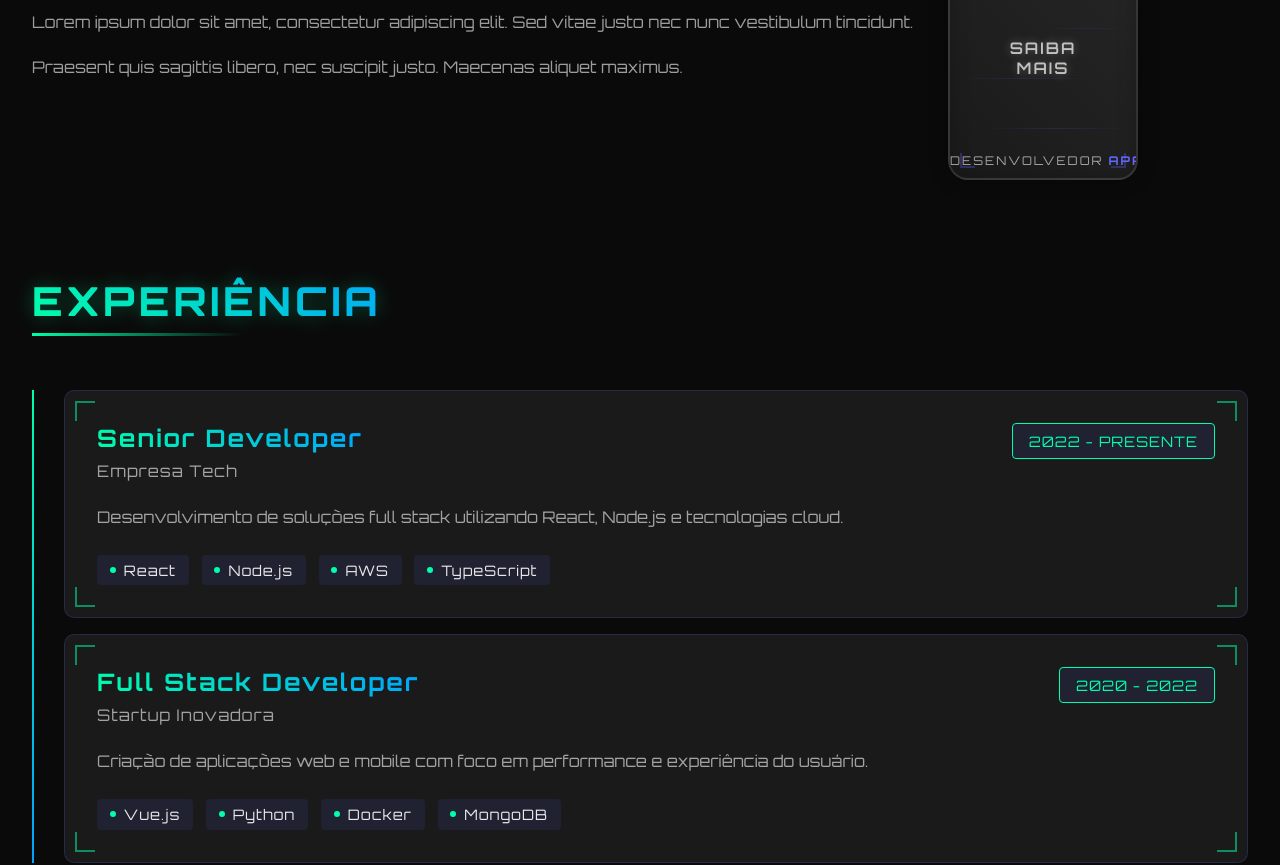
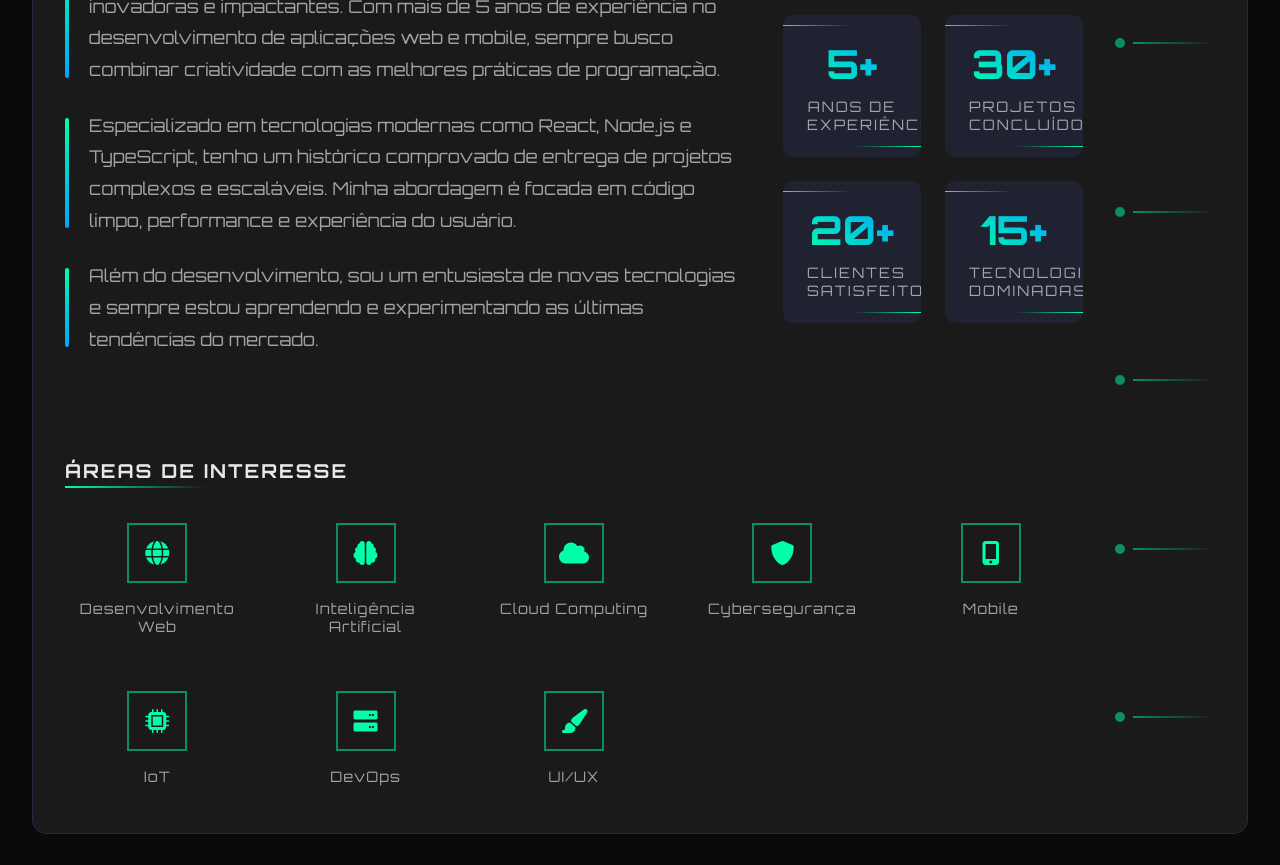
Before and after one commit to dvddoge/portifolio-dvd2, a React (Vite) app: page / in a window 1280 px wide. Shown: the part 1100-1965 px from the top of the page. Built offline with nearby package versions, Linux system fonts and the light colour scheme; the HTML template or start-up script is replaced by a standard one.

Commit message:
Refactor About section with comprehensive AboutSection component

```diff
--- a/src/App.tsx
+++ b/src/App.tsx
@@ -1,8 +1,8 @@
 import React from 'react';
-import CyberCard from './components/CyberCard';
 import SkillBar from './components/SkillBar';
 import ExperienceCard from './components/ExperienceCard';
 import ProjectCard from './components/ProjectCard';
+import AboutSection from './components/AboutSection';
 import './styles/global.css';
 
 const App: React.FC = () => {
@@ -34,18 +34,29 @@ const App: React.FC = () => {
 
         <section id="sobre" className="section">
           <h2 className="section-title">SOBRE MIM</h2>
-          <div className="about-content">
-            <div className="about-text">
-              <p>Lorem ipsum dolor sit amet, consectetur adipiscing elit. Sed vitae justo nec nunc vestibulum tincidunt.</p>
-              <p>Praesent quis sagittis libero, nec suscipit justo. Maecenas aliquet maximus.</p>
-            </div>
-            <CyberCard
-              title="QUEM SOU"
-              subtitle="DESENVOLVEDOR"
-              highlight="APAIXONADO"
-              prompt="SAIBA MAIS"
-            />
-          </div>
+          <AboutSection
+            description={[
+              "Desenvolvedor Full Stack apaixonado por criar soluções inovadoras e impactantes. Com mais de 5 anos de experiência no desenvolvimento de aplicações web e mobile, sempre busco combinar criatividade com as melhores práticas de programação.",
+              "Especializado em tecnologias modernas como React, Node.js e TypeScript, tenho um histórico comprovado de entrega de projetos complexos e escaláveis. Minha abordagem é focada em código limpo, performance e experiência do usuário.",
+              "Além do desenvolvimento, sou um entusiasta de novas tecnologias e sempre estou aprendendo e experimentando as últimas tendências do mercado."
+            ]}
+            stats={[
+              { label: "ANOS DE EXPERIÊNCIA", value: "5+" },
+              { label: "PROJETOS CONCLUÍDOS", value: "30+" },
+              { label: "CLIENTES SATISFEITOS", value: "20+" },
+              { label: "TECNOLOGIAS DOMINADAS", value: "15+" }
+            ]}
+            interests={[
+              "Desenvolvimento Web",
+              "Inteligência Artificial",
+              "Cloud Computing",
+              "Cybersegurança",
+              "Mobile",
+              "IoT",
+              "DevOps",
+              "UI/UX"
+            ]}
+          />
         </section>
 
         <section id="experiencia" className="section">
--- /dev/null
+++ b/src/components/AboutSection.tsx
@@ -0,0 +1,93 @@
+import React from 'react';
+import '../styles/AboutSection.css';
+
+interface AboutSectionProps {
+  description: string[];
+  interests: string[];
+  stats: {
+    label: string;
+    value: string;
+  }[];
+}
+
+const AboutSection: React.FC<AboutSectionProps> = ({
+  description,
+  interests,
+  stats
+}) => {
+  return (
+    <div className="about-container">
+      <div className="about-main">
+        <div className="about-content">
+          <div className="about-description">
+            {description.map((paragraph, index) => (
+              <p key={index}>{paragraph}</p>
+            ))}
+          </div>
+
+          <div className="about-stats">
+            {stats.map((stat, index) => (
+              <div key={index} className="stat-item">
+                <div className="stat-value">{stat.value}</div>
+                <div className="stat-label">{stat.label}</div>
+                <div className="stat-decoration">
+                  <span className="line-1"></span>
+                  <span className="line-2"></span>
+                </div>
+              </div>
+            ))}
+          </div>
+        </div>
+
+        <div className="about-interests">
+          <h3 className="interests-title">ÁREAS DE INTERESSE</h3>
+          <div className="interests-grid">
+            {interests.map((interest, index) => (
+              <div key={index} className="interest-item">
+                <div className="interest-icon">
+                  <div className="icon-border">
+                    <span className="corner"></span>
+                    <span className="corner"></span>
+                    <span className="corner"></span>
+                    <span className="corner"></span>
+                  </div>
+                  <i className={`fas fa-${getIconForInterest(interest)}`}></i>
+                </div>
+                <span className="interest-text">{interest}</span>
+              </div>
+            ))}
+          </div>
+        </div>
+      </div>
+
+      <div className="about-decoration">
+        <div className="cyber-circuit">
+          {[...Array(5)].map((_, i) => (
+            <div key={i} className="circuit-line">
+              <span className="node"></span>
+              <span className="line"></span>
+            </div>
+          ))}
+        </div>
+      </div>
+    </div>
+  );
+};
+
+// Função auxiliar para mapear interesses para ícones
+const getIconForInterest = (interest: string): string => {
+  const iconMap: { [key: string]: string } = {
+    'Desenvolvimento Web': 'globe',
+    'Inteligência Artificial': 'brain',
+    'Cloud Computing': 'cloud',
+    'Cybersegurança': 'shield-alt',
+    'Mobile': 'mobile-alt',
+    'IoT': 'microchip',
+    'DevOps': 'server',
+    'UI/UX': 'paint-brush'
+  };
+
+  return iconMap[interest] || 'code';
+};
+
+export default AboutSection;
--- /dev/null
+++ b/src/styles/AboutSection.css
@@ -0,0 +1,254 @@
+.about-container {
+  position: relative;
+  display: grid;
+  grid-template-columns: 1fr auto;
+  gap: 2rem;
+  padding: 2rem;
+  background: var(--card-bg);
+  border-radius: 15px;
+  border: 1px solid rgba(92, 103, 255, 0.2);
+}
+
+.about-main {
+  display: flex;
+  flex-direction: column;
+  gap: 3rem;
+}
+
+.about-content {
+  display: grid;
+  grid-template-columns: 1.5fr 1fr;
+  gap: 2rem;
+}
+
+.about-description p {
+  color: var(--text-secondary);
+  line-height: 1.8;
+  margin-bottom: 1.5rem;
+  font-size: 1.1rem;
+  position: relative;
+  padding-left: 1.5rem;
+}
+
+.about-description p::before {
+  content: '';
+  position: absolute;
+  left: 0;
+  top: 0.5rem;
+  width: 4px;
+  height: calc(100% - 1rem);
+  background: linear-gradient(to bottom, var(--primary), var(--secondary));
+  border-radius: 2px;
+}
+
+.about-stats {
+  display: grid;
+  grid-template-columns: repeat(2, 1fr);
+  gap: 1.5rem;
+}
+
+.stat-item {
+  position: relative;
+  padding: 1.5rem;
+  background: rgba(92, 103, 255, 0.1);
+  border-radius: 10px;
+  text-align: center;
+  overflow: hidden;
+}
+
+.stat-value {
+  font-size: 2.5rem;
+  font-weight: 800;
+  background: linear-gradient(45deg, var(--primary), var(--secondary));
+  -webkit-background-clip: text;
+  -webkit-text-fill-color: transparent;
+  margin-bottom: 0.5rem;
+}
+
+.stat-label {
+  color: var(--text-secondary);
+  font-size: 0.9rem;
+  letter-spacing: 2px;
+  text-transform: uppercase;
+}
+
+.stat-decoration {
+  position: absolute;
+  inset: 0;
+  pointer-events: none;
+}
+
+.stat-decoration .line-1,
+.stat-decoration .line-2 {
+  position: absolute;
+  background: linear-gradient(90deg, var(--primary), transparent);
+  height: 1px;
+  width: 50%;
+}
+
+.line-1 {
+  top: 10px;
+  left: 0;
+}
+
+.line-2 {
+  bottom: 10px;
+  right: 0;
+  transform: rotate(180deg);
+}
+
+.about-interests {
+  margin-top: 2rem;
+}
+
+.interests-title {
+  font-size: 1.2rem;
+  color: var(--text);
+  margin-bottom: 1.5rem;
+  letter-spacing: 2px;
+  position: relative;
+  display: inline-block;
+}
+
+.interests-title::after {
+  content: '';
+  position: absolute;
+  bottom: -5px;
+  left: 0;
+  width: 50%;
+  height: 2px;
+  background: linear-gradient(90deg, var(--primary), transparent);
+}
+
+.interests-grid {
+  display: grid;
+  grid-template-columns: repeat(auto-fit, minmax(150px, 1fr));
+  gap: 1.5rem;
+}
+
+.interest-item {
+  display: flex;
+  flex-direction: column;
+  align-items: center;
+  gap: 1rem;
+  padding: 1rem;
+  transition: all 0.3s ease;
+}
+
+.interest-icon {
+  position: relative;
+  width: 60px;
+  height: 60px;
+  display: flex;
+  align-items: center;
+  justify-content: center;
+}
+
+.icon-border {
+  position: absolute;
+  inset: 0;
+  border: 2px solid var(--primary);
+  opacity: 0.5;
+  transition: all 0.3s ease;
+}
+
+.icon-border .corner {
+  position: absolute;
+  width: 10px;
+  height: 10px;
+  border: 2px solid var(--primary);
+}
+
+.icon-border .corner:nth-child(1) { top: -2px; left: -2px; border-right: 0; border-bottom: 0; }
+.icon-border .corner:nth-child(2) { top: -2px; right: -2px; border-left: 0; border-bottom: 0; }
+.icon-border .corner:nth-child(3) { bottom: -2px; left: -2px; border-right: 0; border-top: 0; }
+.icon-border .corner:nth-child(4) { bottom: -2px; right: -2px; border-left: 0; border-top: 0; }
+
+.interest-icon i {
+  font-size: 1.5rem;
+  color: var(--primary);
+  transition: all 0.3s ease;
+}
+
+.interest-text {
+  color: var(--text-secondary);
+  font-size: 0.9rem;
+  text-align: center;
+  letter-spacing: 1px;
+}
+
+.interest-item:hover .icon-border {
+  opacity: 1;
+  transform: rotate(45deg);
+}
+
+.interest-item:hover .icon-border .corner {
+  border-color: var(--secondary);
+}
+
+.interest-item:hover i {
+  color: var(--secondary);
+  transform: scale(1.1);
+}
+
+.about-decoration {
+  width: 100px;
+  height: 100%;
+}
+
+.cyber-circuit {
+  height: 100%;
+  display: flex;
+  flex-direction: column;
+  justify-content: space-around;
+}
+
+.circuit-line {
+  display: flex;
+  align-items: center;
+  gap: 0.5rem;
+  opacity: 0.5;
+}
+
+.node {
+  width: 10px;
+  height: 10px;
+  background: var(--primary);
+  border-radius: 50%;
+  position: relative;
+}
+
+.line {
+  height: 2px;
+  flex-grow: 1;
+  background: linear-gradient(90deg, var(--primary), transparent);
+}
+
+@media (max-width: 1200px) {
+  .about-content {
+    grid-template-columns: 1fr;
+  }
+
+  .about-decoration {
+    display: none;
+  }
+}
+
+@media (max-width: 768px) {
+  .about-container {
+    grid-template-columns: 1fr;
+    padding: 1rem;
+  }
+
+  .about-stats {
+    grid-template-columns: 1fr;
+  }
+
+  .interests-grid {
+    grid-template-columns: repeat(2, 1fr);
+  }
+
+  .stat-value {
+    font-size: 2rem;
+  }
+}
```
